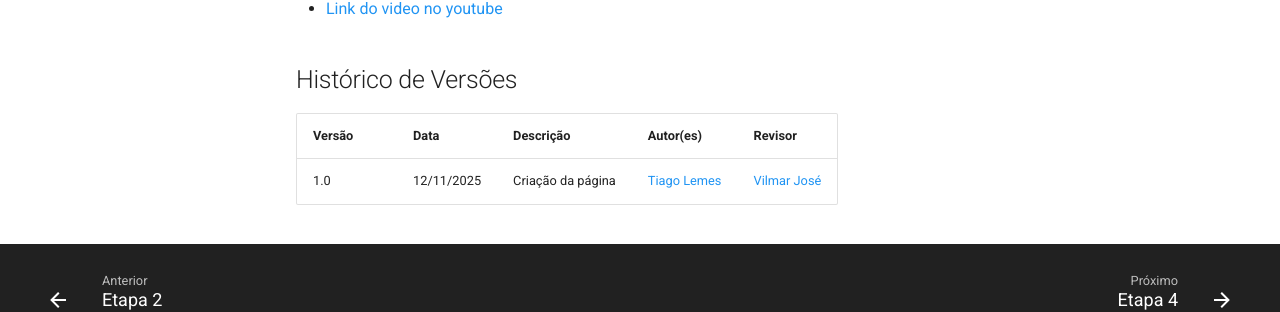
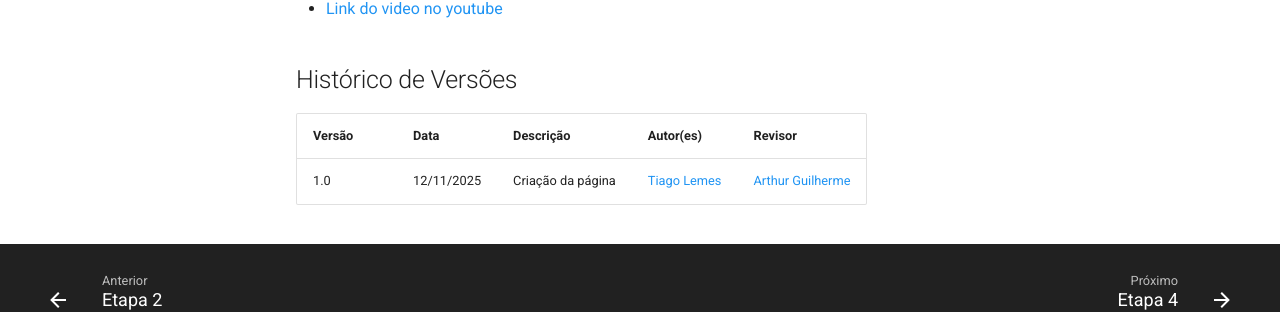
Before and after one commit to Requisitos-de-Software/2025.2-Grupo03, an MkDocs documentation site: the page built from docs/Inspeção/inspeção_Etapa3_grupo_+1_5.md, in a window 1280 px wide and 900 px high, scrolled down 8186 px. Shown: the part 519-831 px from the top of the window. Built offline with MkDocs 1.6.1 and Material for MkDocs 9.7.7, drawn with Linux system fonts in a browser that asks for light colours; comment, search, counter and statistics services are not loaded.

Commit message:
Update inspeção_Etapa3_grupo_+1_5.md

```diff
--- a/docs/Inspeção/inspeção_Etapa3_grupo_+1_5.md
+++ b/docs/Inspeção/inspeção_Etapa3_grupo_+1_5.md
@@ -161,10 +161,10 @@
 
 ## Vídeo da Inspeção
 
-- [Link do video no youtube]()
+- [Link do video no youtube](https://youtu.be/fBzVvcIq47Q?si=-7BV4ALcPQ38Qf6U)
 
 ## Histórico de Versões
 
 | Versão | Data | Descrição | Autor(es) | Revisor |
 | ---- | ----- | ----- | ---- | ----- |
-| 1.0 | 12/11/2025 | Criação da página | [Tiago Lemes](https://github.com/TiagoTeixeira-2005) | [Vilmar José](https://github.com/VilmarFagundes) |
+| 1.0 | 12/11/2025 | Criação da página | [Tiago Lemes](https://github.com/TiagoTeixeira-2005) | [Arthur Guilherme](https://github.com/ArthurGuilher62) |
```
